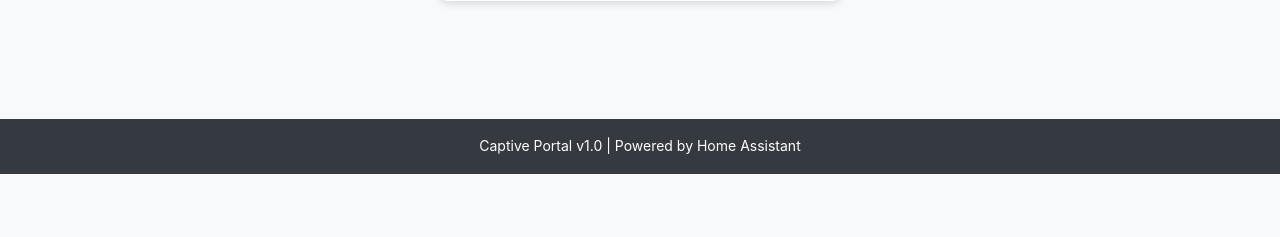
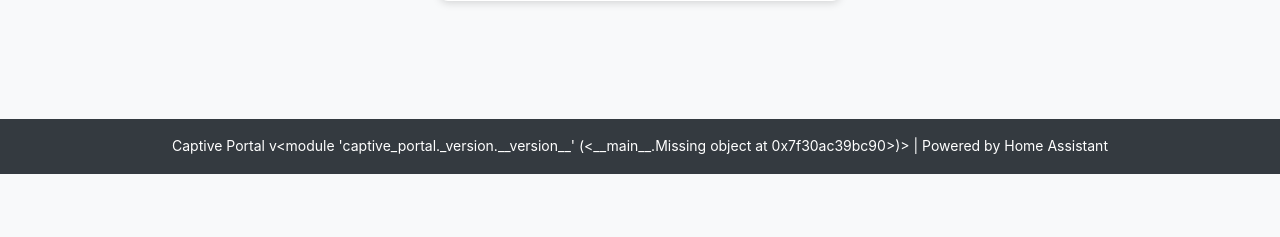
Before and after one commit to tykeal/homeassistant-captive-portal, a FastAPI app: page /admin/login in a window 1280 px wide. Shown: the part 487-724 px from the top of the page. Run offline with FastAPI, Linux system fonts and the light colour scheme; data that the repository does not hold is empty; parts of the project's set-up code (start-up, migrations or seed data) failed here and were passed over.

Commit message:
Fix(ui): use dynamic version in templates
Replace hardcoded version strings with the
dynamic version from hatch-vcs _version.py.
Import __version__ in app.py and all route
modules, set it as a Jinja2 template global,
and update all 9 template footers to render
the actual package version.

Co-authored-by: Copilot <223556219+Copilot@users.noreply.github.com>
Signed-off-by: Andrew Grimberg <tykeal@bardicgrove.org>

```diff
--- a/addon/src/captive_portal/api/routes/admin_login_ui.py
+++ b/addon/src/captive_portal/api/routes/admin_login_ui.py
@@ -16,9 +16,12 @@ from fastapi import APIRouter, Request, status
 from fastapi.responses import HTMLResponse, RedirectResponse
 from fastapi.templating import Jinja2Templates
 
+from captive_portal._version import __version__
+
 router = APIRouter(prefix="/admin", tags=["admin-ui-login"])
 _TEMPLATES_DIR = Path(__file__).resolve().parent.parent.parent / "web" / "templates"
 templates = Jinja2Templates(directory=str(_TEMPLATES_DIR))
+templates.env.globals["app_version"] = __version__
 
 
 @router.get("/login", response_class=HTMLResponse, response_model=None)
--- a/addon/src/captive_portal/api/routes/dashboard_ui.py
+++ b/addon/src/captive_portal/api/routes/dashboard_ui.py
@@ -18,6 +18,7 @@ from fastapi.responses import HTMLResponse
 from fastapi.templating import Jinja2Templates
 from sqlmodel import Session
 
+from captive_portal._version import __version__
 from captive_portal.persistence.database import get_session
 from captive_portal.security.csrf import CSRFProtection, get_csrf_protection
 from captive_portal.security.session_middleware import require_admin
@@ -32,6 +33,7 @@ logger = logging.getLogger("captive_portal")
 router = APIRouter(prefix="/admin", tags=["admin-ui-dashboard"])
 _TEMPLATES_DIR = Path(__file__).resolve().parent.parent.parent / "web" / "templates"
 templates = Jinja2Templates(directory=str(_TEMPLATES_DIR))
+templates.env.globals["app_version"] = __version__
 
 
 @router.get("/dashboard/", response_class=HTMLResponse)
--- a/addon/src/captive_portal/api/routes/grants_ui.py
+++ b/addon/src/captive_portal/api/routes/grants_ui.py
@@ -19,6 +19,7 @@ from fastapi.responses import HTMLResponse, RedirectResponse
 from fastapi.templating import Jinja2Templates
 from sqlmodel import Session, col, select
 
+from captive_portal._version import __version__
 from captive_portal.controllers.tp_omada.adapter import OmadaAdapter
 from captive_portal.controllers.tp_omada.dependencies import get_omada_adapter
 from captive_portal.models.access_grant import AccessGrant, GrantStatus
@@ -37,6 +38,7 @@ logger = logging.getLogger("captive_portal")
 router = APIRouter(prefix="/admin/grants", tags=["admin-ui-grants"])
 _TEMPLATES_DIR = Path(__file__).resolve().parent.parent.parent / "web" / "templates"
 templates = Jinja2Templates(directory=str(_TEMPLATES_DIR))
+templates.env.globals["app_version"] = __version__
 
 
 def _recompute_status(grant: AccessGrant, now: datetime) -> str:
--- a/addon/src/captive_portal/api/routes/guest_portal.py
+++ b/addon/src/captive_portal/api/routes/guest_portal.py
@@ -43,6 +43,7 @@ from captive_portal.services.voucher_service import (
     VoucherRedemptionError,
     VoucherService,
 )
+from captive_portal._version import __version__
 from captive_portal.utils.network_utils import get_client_ip, validate_mac_address
 from captive_portal.utils.time_utils import ceil_to_minute, floor_to_minute
 
@@ -93,6 +94,7 @@ _TEMPLATES_DIR = Path(__file__).resolve().parent.parent.parent / "web" / "templa
 router = APIRouter(prefix="/guest", tags=["guest"])
 templates = Jinja2Templates(directory=str(_TEMPLATES_DIR))
 templates.env.autoescape = True  # Explicitly enable auto-escaping for XSS protection
+templates.env.globals["app_version"] = __version__
 
 # Guest-specific CSRF configuration (lighter-weight since no session state)
 _guest_csrf_config = CSRFConfig(
--- a/addon/src/captive_portal/api/routes/integrations_ui.py
+++ b/addon/src/captive_portal/api/routes/integrations_ui.py
@@ -12,6 +12,7 @@ from fastapi.responses import HTMLResponse, RedirectResponse
 from fastapi.templating import Jinja2Templates
 from sqlmodel import Session, select
 
+from captive_portal._version import __version__
 from captive_portal.integrations.ha_discovery_service import (
     DiscoveryResult,
     HADiscoveryService,
@@ -30,6 +31,7 @@ logger = logging.getLogger(__name__)
 router = APIRouter(prefix="/admin/integrations", tags=["admin-ui-integrations"])
 _TEMPLATES_DIR = Path(__file__).resolve().parent.parent.parent / "web" / "templates"
 templates = Jinja2Templates(directory=str(_TEMPLATES_DIR))
+templates.env.globals["app_version"] = __version__
 
 
 async def _run_discovery(request: Request, session: Session) -> DiscoveryResult:
--- a/addon/src/captive_portal/api/routes/omada_settings_ui.py
+++ b/addon/src/captive_portal/api/routes/omada_settings_ui.py
@@ -21,6 +21,7 @@ from fastapi.responses import HTMLResponse, RedirectResponse
 from fastapi.templating import Jinja2Templates
 from sqlmodel import Session, select
 
+from captive_portal._version import __version__
 from captive_portal.models.admin_user import AdminUser
 from captive_portal.models.omada_config import OmadaConfig
 from captive_portal.persistence.database import get_session
@@ -36,6 +37,7 @@ logger = logging.getLogger("captive_portal.routes.omada_settings")
 router = APIRouter(prefix="/admin/omada-settings", tags=["admin-ui-omada-settings"])
 _TEMPLATES_DIR = Path(__file__).resolve().parent.parent.parent / "web" / "templates"
 templates = Jinja2Templates(directory=str(_TEMPLATES_DIR))
+templates.env.globals["app_version"] = __version__
 
 _CONTROLLER_ID_PATTERN = re.compile(r"^[a-fA-F0-9]{12,64}$")
 
--- a/addon/src/captive_portal/api/routes/portal_settings_ui.py
+++ b/addon/src/captive_portal/api/routes/portal_settings_ui.py
@@ -11,6 +11,7 @@ from fastapi.responses import HTMLResponse, RedirectResponse
 from fastapi.templating import Jinja2Templates
 from sqlmodel import Session, select
 
+from captive_portal._version import __version__
 from captive_portal.models.admin_user import AdminUser
 from captive_portal.models.portal_config import PortalConfig
 from captive_portal.persistence.database import get_session
@@ -21,6 +22,7 @@ from captive_portal.services.audit_service import AuditService
 router = APIRouter(prefix="/admin/portal-settings", tags=["admin-ui-portal-settings"])
 _TEMPLATES_DIR = Path(__file__).resolve().parent.parent.parent / "web" / "templates"
 templates = Jinja2Templates(directory=str(_TEMPLATES_DIR))
+templates.env.globals["app_version"] = __version__
 
 
 def get_current_admin(request: Request, db: Session = Depends(get_session)) -> AdminUser:
--- a/addon/src/captive_portal/api/routes/vouchers_ui.py
+++ b/addon/src/captive_portal/api/routes/vouchers_ui.py
@@ -21,6 +21,7 @@ from fastapi.responses import HTMLResponse, RedirectResponse
 from fastapi.templating import Jinja2Templates
 from sqlmodel import Session, col, select
 
+from captive_portal._version import __version__
 from captive_portal.models.voucher import Voucher, VoucherStatus
 from captive_portal.persistence.database import get_session
 from captive_portal.persistence.repositories import (
@@ -44,6 +45,7 @@ logger = logging.getLogger("captive_portal")
 router = APIRouter(prefix="/admin/vouchers", tags=["admin-ui-vouchers"])
 _TEMPLATES_DIR = Path(__file__).resolve().parent.parent.parent / "web" / "templates"
 templates = Jinja2Templates(directory=str(_TEMPLATES_DIR))
+templates.env.globals["app_version"] = __version__
 
 
 def _parse_vlan_form_input(raw: str | None) -> list[int] | None:
--- a/addon/src/captive_portal/app.py
+++ b/addon/src/captive_portal/app.py
@@ -16,6 +16,7 @@ from fastapi.responses import RedirectResponse
 from fastapi.staticfiles import StaticFiles
 from sqlmodel import Session
 
+from captive_portal._version import __version__
 from captive_portal.config.settings import AppSettings
 from captive_portal.integrations.ha_client import HAClient
 from captive_portal.integrations.ha_poller import HAPoller
@@ -221,7 +222,7 @@ def create_app(settings: AppSettings | None = None) -> FastAPI:
         * **Guest endpoints** (`/portal/*`): Rate-limited, CSRF-protected
         * **Health/Detection endpoints**: Unauthenticated public access
         """,
-        version="0.1.0",
+        version=__version__,
         contact={
             "name": "Andrew Grimberg",
             "email": "tykeal@bardicgrove.org",
--- a/addon/src/captive_portal/guest_app.py
+++ b/addon/src/captive_portal/guest_app.py
@@ -25,6 +25,7 @@ from fastapi.staticfiles import StaticFiles
 from fastapi.templating import Jinja2Templates
 from starlette.exceptions import HTTPException
 
+from captive_portal._version import __version__
 from captive_portal.api.routes import booking_authorize
 from captive_portal.config.settings import AppSettings
 from captive_portal.persistence.database import (
@@ -42,6 +43,7 @@ _TEMPLATES_DIR = Path(__file__).resolve().parent / "web" / "templates"
 
 templates = Jinja2Templates(directory=str(_TEMPLATES_DIR))
 templates.env.autoescape = True
+templates.env.globals["app_version"] = __version__
 
 # Guest-specific Content-Security-Policy (stricter than ingress: no framing)
 _GUEST_CSP = (
--- a/addon/src/captive_portal/web/templates/admin/dashboard.html
+++ b/addon/src/captive_portal/web/templates/admin/dashboard.html
@@ -82,7 +82,7 @@ SPDX-License-Identifier: Apache-2.0
 
     <footer class="footer">
         <div class="container">
-            <p>Captive Portal v1.0 | Powered by Home Assistant</p>
+            <p>Captive Portal v{{ app_version }} | Powered by Home Assistant</p>
         </div>
     </footer>
 </body>
--- a/addon/src/captive_portal/web/templates/admin/grants_enhanced.html
+++ b/addon/src/captive_portal/web/templates/admin/grants_enhanced.html
@@ -146,7 +146,7 @@ SPDX-License-Identifier: Apache-2.0
 
     <footer class="footer">
         <div class="container">
-            <p>Captive Portal v1.0 | Powered by Home Assistant</p>
+            <p>Captive Portal v{{ app_version }} | Powered by Home Assistant</p>
         </div>
     </footer>
 
--- a/addon/src/captive_portal/web/templates/admin/integrations.html
+++ b/addon/src/captive_portal/web/templates/admin/integrations.html
@@ -210,7 +210,7 @@ SPDX-License-Identifier: Apache-2.0
 
     <footer class="footer">
         <div class="container">
-            <p>Captive Portal v1.0 | Powered by Home Assistant</p>
+            <p>Captive Portal v{{ app_version }} | Powered by Home Assistant</p>
         </div>
     </footer>
 
--- a/addon/src/captive_portal/web/templates/admin/login.html
+++ b/addon/src/captive_portal/web/templates/admin/login.html
@@ -102,7 +102,7 @@ SPDX-License-Identifier: Apache-2.0
 
     <footer class="footer">
         <div class="container">
-            <p>Captive Portal v1.0 | Powered by Home Assistant</p>
+            <p>Captive Portal v{{ app_version }} | Powered by Home Assistant</p>
         </div>
     </footer>
 
--- a/addon/src/captive_portal/web/templates/admin/omada_settings.html
+++ b/addon/src/captive_portal/web/templates/admin/omada_settings.html
@@ -185,7 +185,7 @@ SPDX-License-Identifier: Apache-2.0
 
     <footer class="footer">
         <div class="container">
-            <p>Captive Portal v1.0 | Powered by Home Assistant</p>
+            <p>Captive Portal v{{ app_version }} | Powered by Home Assistant</p>
         </div>
     </footer>
 
--- a/addon/src/captive_portal/web/templates/admin/portal_settings.html
+++ b/addon/src/captive_portal/web/templates/admin/portal_settings.html
@@ -204,7 +204,7 @@ SPDX-License-Identifier: Apache-2.0
 
     <footer class="footer">
         <div class="container">
-            <p>Captive Portal v1.0 | Powered by Home Assistant</p>
+            <p>Captive Portal v{{ app_version }} | Powered by Home Assistant</p>
         </div>
     </footer>
 
--- a/addon/src/captive_portal/web/templates/admin/vouchers.html
+++ b/addon/src/captive_portal/web/templates/admin/vouchers.html
@@ -211,7 +211,7 @@ SPDX-License-Identifier: Apache-2.0
 
     <footer class="footer">
         <div class="container">
-            <p>Captive Portal v1.0 | Powered by Home Assistant</p>
+            <p>Captive Portal v{{ app_version }} | Powered by Home Assistant</p>
         </div>
     </footer>
 
--- a/addon/src/captive_portal/web/templates/guest/booking_authorize.html
+++ b/addon/src/captive_portal/web/templates/guest/booking_authorize.html
@@ -201,7 +201,7 @@ SPDX-License-Identifier: Apache-2.0
     </div>
 
     <div class="footer">
-        <p>Captive Portal v1.0 | Powered by Home Assistant</p>
+        <p>Captive Portal v{{ app_version }} | Powered by Home Assistant</p>
     </div>
 </body>
 </html>
--- a/addon/src/captive_portal/web/templates/portal/index.html
+++ b/addon/src/captive_portal/web/templates/portal/index.html
@@ -106,7 +106,7 @@ SPDX-License-Identifier: Apache-2.0
         <a href="{{ rp }}/guest/booking" class="button">Connect with Booking Code</a>
     </div>
     <div class="footer">
-        <p>Captive Portal v1.0 | Powered by Home Assistant</p>
+        <p>Captive Portal v{{ app_version }} | Powered by Home Assistant</p>
     </div>
 </body>
 </html>
```
